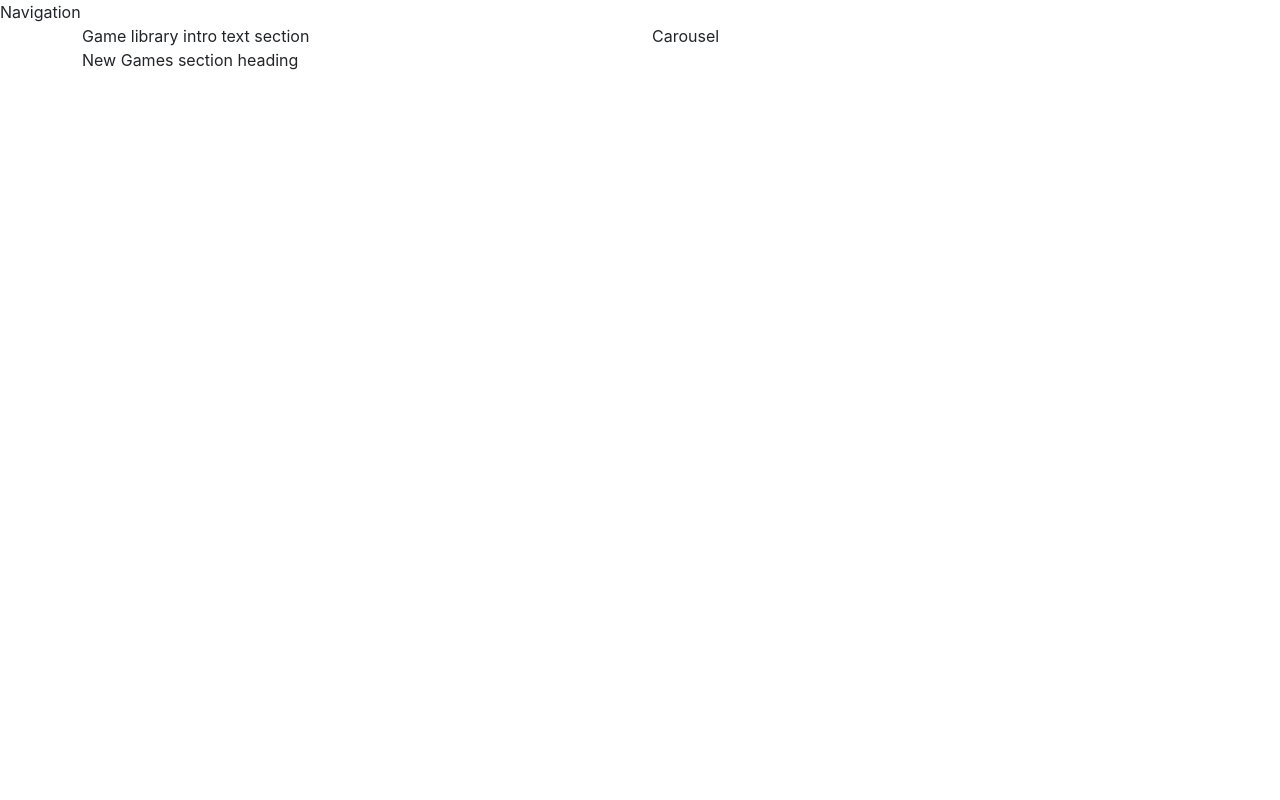
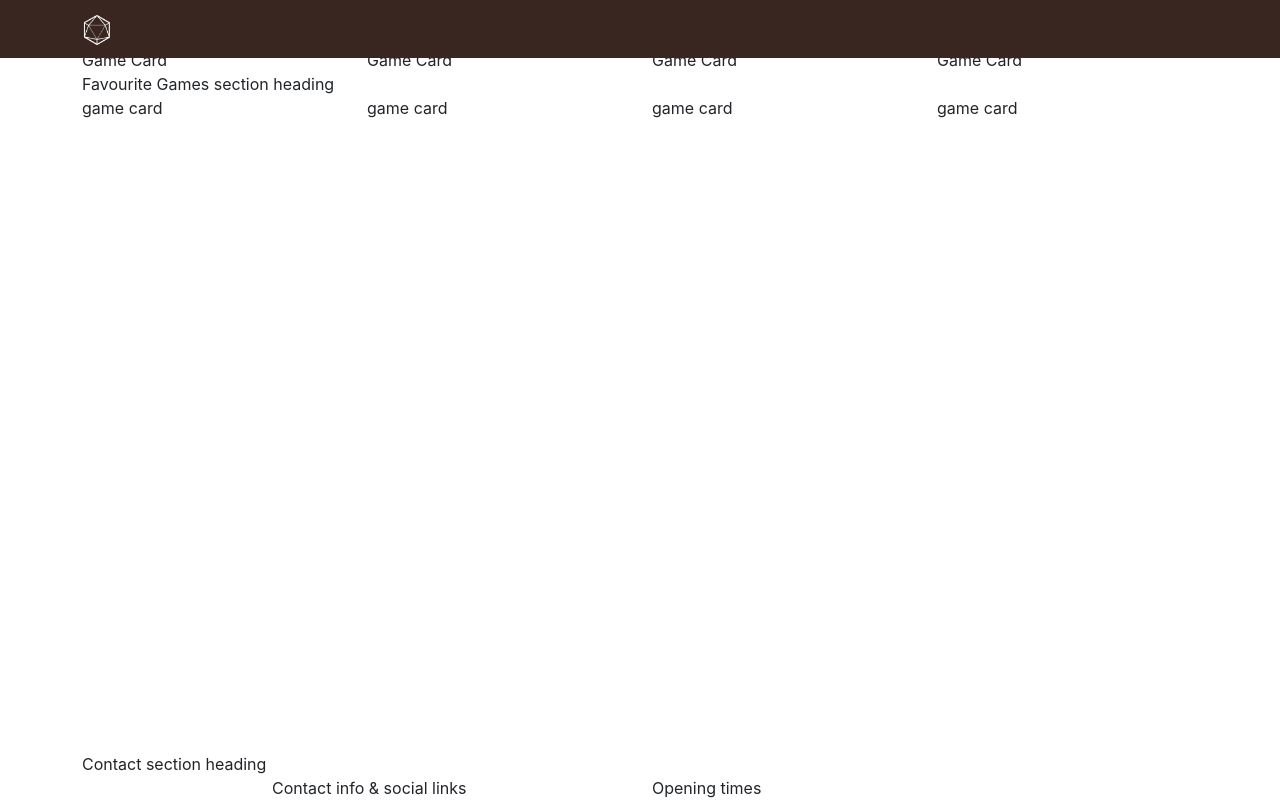
Before and after one commit to bryonybailey485/boardwalk-games, a plain HTML site: page game-library.html in a window 1280 px wide. Drawn offline with nearby package versions, Linux system fonts and the light colour scheme.

Commit message:
Started on the navbar on the game-library page

```diff
--- a/game-library.html
+++ b/game-library.html
@@ -22,7 +22,17 @@
 </head>
 <body class="d-flex flex-column min-vh-100">
     <!-- Navigation -->
-    <div> Navigation</div>
+    <nav id="navbar" class="navbar navbar-expand-lg fixed-top" data-bs-theme="dark">
+        <div class="container">
+            <a class="navbar-brand" href="index.html">
+                <img src="assets/images/logo-sm-white.png" alt="Boardwalk Games Logo" class="logo">
+            </a>
+            <button class="navbar-toggler" type="button"data-bs-toggle>
+                <span></span>
+            </button>
+        </div>
+
+    </nav>
 
     <!-- Header with Carousel -->
      <header class="container">
@@ -37,9 +47,39 @@
         <section class="container">
             <div class="row">
                 <div class="col-12">New Games section heading</div>
+                <div class="col-12 col-md-6 col-xl-3">Game Card</div>
+                <div class="col-12 col-md-6 col-xl-3">Game Card</div>
+                <div class="col-12 col-md-6 col-xl-3">Game Card</div>
+                <div class="col-12 col-md-6 col-xl-3">Game Card</div>
             </div>
+        </section>
+        <!-- Favourite Games section -->
+        <section class="container">
+            <div class="row">
+                <div class="col-12">
+                    Favourite Games section heading
+                </div>
+                <div class="col-12 col-md-6 col-xl-3">game card</div>
+                <div class="col-12 col-md-6 col-xl-3">game card</div>
+                <div class="col-12 col-md-6 col-xl-3">game card</div>
+                <div class="col-12 col-md-6 col-xl-3">game card</div>
+            </div>
+        </section>
+    </main>
 
-        </section>
+    <!-- footer / contact section -->
+    <!-- mt-auto added to push footer to the bottom of the page -->
+    <footer class="mt-auto">
+        <div class="container">
+            <div class="row justify-content-center">
+                <div class="col-12">Contact section heading</div>
+                <!-- contact info -->
+                <div class="col-12 col-md-6 col-xl-4">Contact info & social links</div>
+                <!-- opening times -->
+                <div class="col-12 col-md-6 col-xl-4">Opening times</div>
+            </div>
+        </div>
+    </footer>
       </main>
 </body>
 </html>
```
